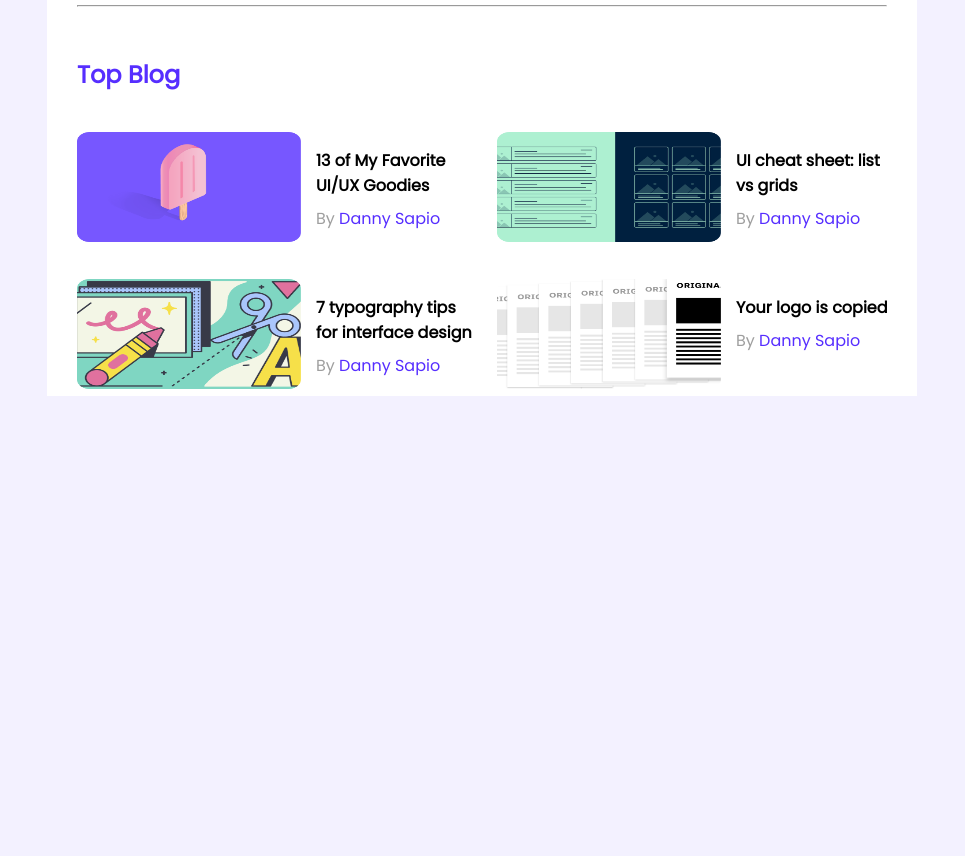
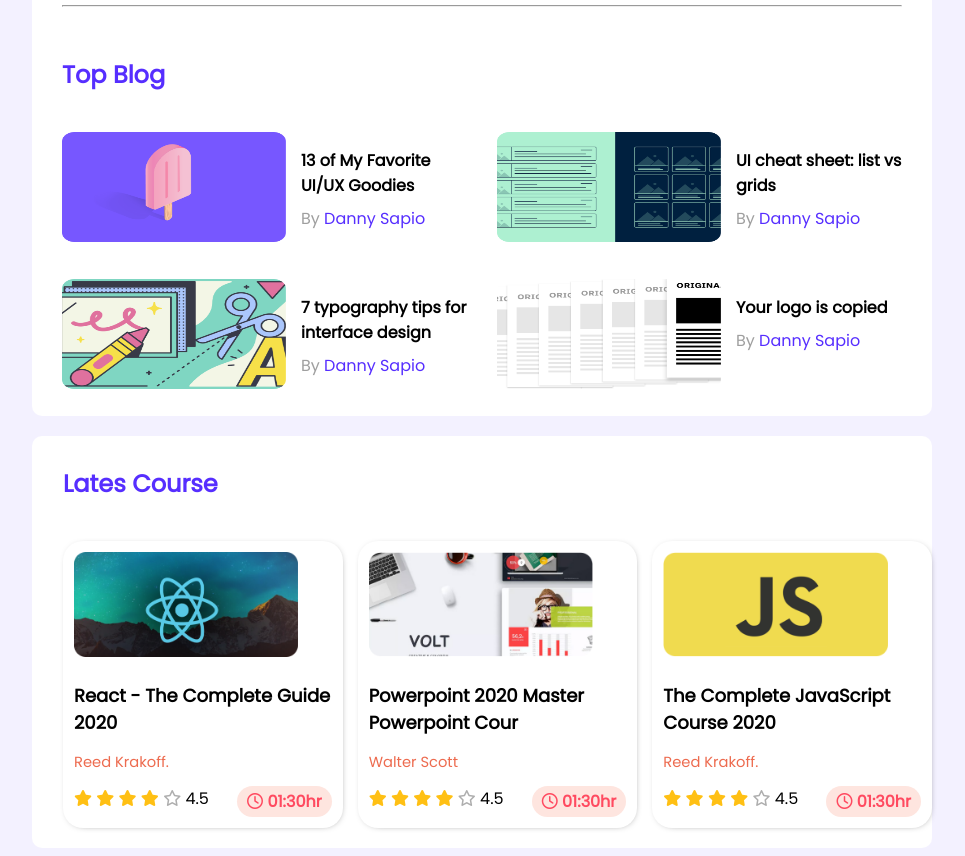
Before and after one commit to uh-shuvo/leader-board, a plain HTML site: page index.html in a window 1280 px wide. Shown: the part 363-1219 px from the top of the page, without its empty margins (158-1123 px from the left). Before the commit the page ends 800 px from the top, so only its background shows below. Drawn offline with Linux system fonts and the light colour scheme; a web font is replaced by a local one.

Commit message:
css course added

```diff
--- a/index.html
+++ b/index.html
@@ -6,6 +6,8 @@
         <meta http-equiv="X-UA-Compatible" content="IE=edge">
         <meta name="viewport" content="width=device-width, initial-scale=1.0">
         <title>Idea</title>
+        <!-- font awesome  -->
+        <script src="https://kit.fontawesome.com/221e3c3bd5.js" crossorigin="anonymous"></script>
         <!-- link  -->
         <link rel="stylesheet" href="style.css">
     </head>
@@ -72,7 +74,7 @@
                     <div class="top-blogs">
                         <h2 class="title-name">Top Blog</h2>
                         <div class="blogs">
-                            <div class="blog">
+                            <article class="blog">
                                 <div class="thumbnail">
                                     <img src="images/blogs/blog-1.png" alt="">
                                 </div>
@@ -81,8 +83,8 @@
                                         UI/UX Goodies</h3>
                                     <p class="blog-author">By <a href="">Danny Sapio</a></p>
                                 </div>
-                            </div>
-                            <div class="blog">
+                            </article>
+                            <article class="blog">
                                 <div class="thumbnail">
                                     <img src="images/blogs/blog-2.png" alt="">
                                 </div>
@@ -91,8 +93,8 @@
                                         list vs grids</h3>
                                     <p class="blog-author">By <a href="">Danny Sapio</a></p>
                                 </div>
-                            </div>
-                            <div class="blog">
+                            </article>
+                            <article class="blog">
                                 <div class="thumbnail">
                                     <img src="images/blogs/blog-3.png" alt="">
                                 </div>
@@ -101,8 +103,8 @@
                                         for interface design</h3>
                                     <p class="blog-author">By <a href="">Danny Sapio</a></p>
                                 </div>
-                            </div>
-                            <div class="blog">
+                            </article>
+                            <article class="blog">
                                 <div class="thumbnail">
                                     <img src="images/blogs/blog-4.png" alt="">
                                 </div>
@@ -111,14 +113,89 @@
                                         copied</h3>
                                     <p class="blog-author">By <a href="">Danny Sapio</a></p>
                                 </div>
-                            </div>
+                            </article>
                         </div>
                     </div>
                     <!-- blog section end  -->
                 </div>
             </main>
         </section>
-        <!-- top player end -->
+        <!-- latest courses start  -->
+        <section class="container">
+            <main>
+                <div class="latest-courses">
+                    <h2 class="title-name">Lates Course</h2>
+                    <div class="courses">
+                        <div class="course">
+                            <div class="thumbanil">
+                                <img src="images/courses/course-1.png" alt="">
+                                <h3 class="course-name">React - The Complete Guide 2020</h3>
+                                <p class="course-author">Reed Krakoff.</p>
+                                <div class="course-duration">
+                                    <div>
+                                        <i class="fa-solid fa-star filled"></i>
+                                        <i class="fa-solid fa-star filled"></i>
+                                        <i class="fa-solid fa-star filled"></i>
+                                        <i class="fa-solid fa-star filled"></i>
+                                        <i class="fa-regular fa-star empty"></i>
+                                        <span class="rating">4.5</span>
+                                    </div>
+                                    <div class="course-info">
+                                        <i class="fa-regular fa-clock"></i>
+                                        <span class="time">01:30hr</span>
+                                    </div>
+                                </div>
+                            </div>
+                        </div>
+                        <div class="course">
+                            <div class="thumbanil">
+                                <img src="images/courses/course-2.png" alt="">
+                                <h3 class="course-name">Powerpoint 2020 Master Powerpoint Cour</h3>
+                                <p class="course-author">Walter Scott</p>
+                                <div class="course-duration">
+                                    <div>
+                                        <i class="fa-solid fa-star filled"></i>
+                                        <i class="fa-solid fa-star filled"></i>
+                                        <i class="fa-solid fa-star filled"></i>
+                                        <i class="fa-solid fa-star filled"></i>
+                                        <i class="fa-regular fa-star empty"></i>
+                                        <span class="rating">4.5</span>
+                                    </div>
+                                    <div class="course-info">
+                                        <i class="fa-regular fa-clock"></i>
+                                        <span class="time">01:30hr</span>
+                                    </div>
+                                </div>
+                            </div>
+
+                        </div>
+                        <div class="course">
+                            <div class="thumbanil">
+                                <img src="images/courses/course-3.png" alt="">
+                                <h3 class="course-name">The Complete JavaScript Course 2020</h3>
+                                <p class="course-author">Reed Krakoff.</p>
+                                <div class="course-duration">
+                                    <div>
+                                        <i class="fa-solid fa-star filled"></i>
+                                        <i class="fa-solid fa-star filled"></i>
+                                        <i class="fa-solid fa-star filled"></i>
+                                        <i class="fa-solid fa-star filled"></i>
+                                        <i class="fa-regular fa-star empty"></i>
+                                        <span class="rating">4.5</span>
+                                    </div>
+                                    <div class="course-info">
+                                        <i class="fa-regular fa-clock"></i>
+                                        <span class="time">01:30hr</span>
+                                    </div>
+                                </div>
+                            </div>
+                        </div>
+                    </div>
+                </div>
+            </main>
+        </section>
+        <!-- latest courses end  -->
+
     </body>
 
 </html>
--- a/style.css
+++ b/style.css
@@ -11,7 +11,7 @@
 }
 
 .container {
-    width: 870px;
+    width: 900px;
     margin: 0 auto;
 }
 
@@ -77,6 +77,8 @@
 ======================= */
 main {
     background-color: #fff;
+    padding-bottom: 20px;
+    border-radius: 10px;
 }
 
 .top-players {
@@ -191,3 +193,68 @@
         line-height: 28px;
     }
 }
+
+/* courses start
+================= */
+.latest-courses {
+    margin-left: 31px;
+}
+
+.courses {
+    display: grid;
+    grid-template-columns: repeat(3, 1fr);
+    grid-column-gap: 15px;
+}
+
+.course {
+    padding: 11px 11px;
+    box-shadow: 1px 1px 9px -6px;
+    border-radius: 20px;
+}
+
+.course img {
+    width: 224.38px;
+    height: 105.51px;
+}
+
+.course-name {
+    font-size: 18.0336px;
+    line-height: 27px;
+}
+
+.course-author {
+    font-size: 14.6913px;
+    line-height: 17px;
+    font-weight: 400;
+    color: #ED6B4F;
+}
+
+.course-duration {
+    display: flex;
+    justify-content: space-between;
+}
+
+.fa-star.filled {
+    color: #FFC014;
+}
+
+.fa-star.empty {
+    color: #AEAEAE;
+}
+
+.rating {}
+
+.course-info {
+    padding: 3px 10px;
+    background-color: #FEE5DF;
+    border-radius: 18px;
+}
+
+.fa-clock {
+    color: #FF4A60;
+}
+
+.time {
+    color: #FF4A60;
+    font-weight: bold;
+}
```
